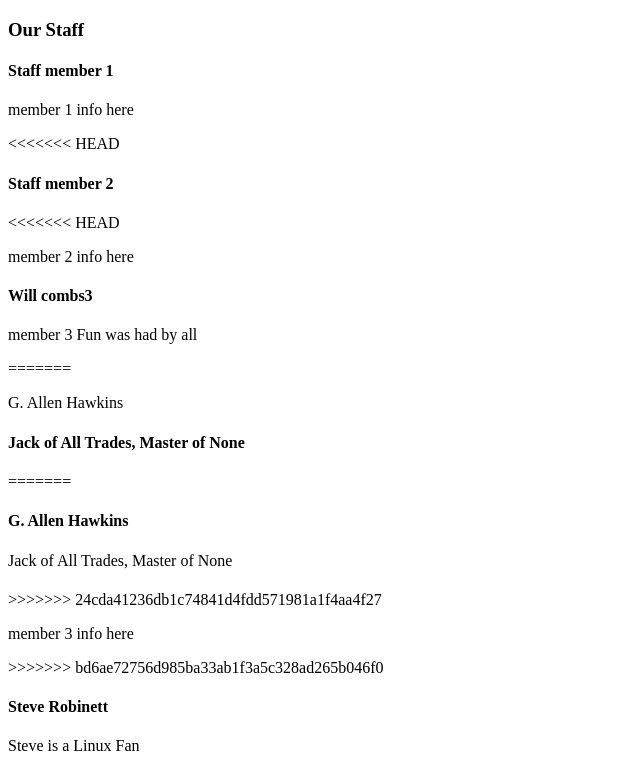
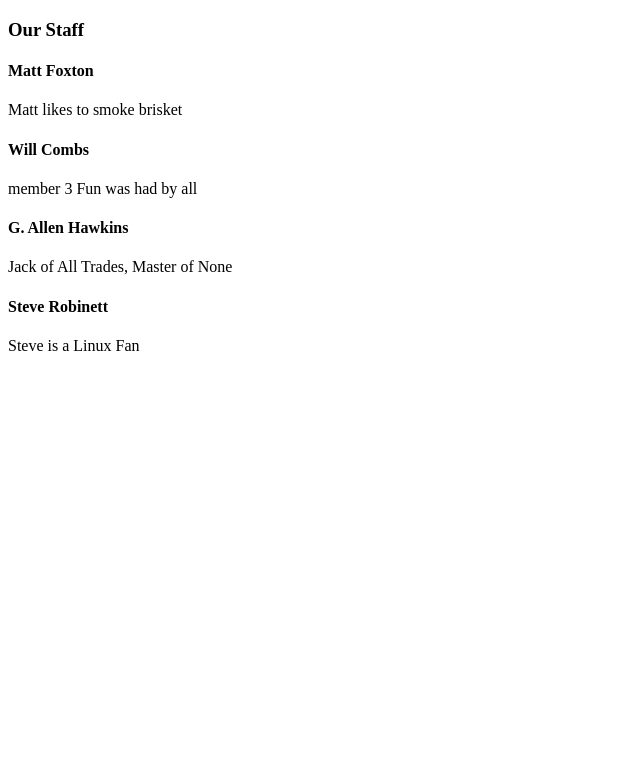
Before and after one commit to steverobinett/gitDemo, a plain HTML site: page index.html in a window 1280 px wide. Shown: the part 61-832 px from the top of the page, without its empty margins (0-640 px from the left). After the commit the page ends 800 px from the top, so only its background shows below. Drawn offline with Linux system fonts and the light colour scheme.

Commit message:
Matt has updated stuff

```diff
--- a/index.html
+++ b/index.html
@@ -9,24 +9,12 @@
 <body>
     <h1>git Demo Spring 2022</h1>
     <h3>Our Staff</h3>
-    <h4>Staff member 1</h4>
-    <p>member 1 info here</p>
-<<<<<<< HEAD
-    <h4>Staff member 2</h4>
-<<<<<<< HEAD
-    <p>member 2 info here</p>
-    <h4>Will combs3</h4>
+    <h4>Matt Foxton</h4>
+    <p>Matt likes to smoke brisket</p>
+    <h4>Will Combs</h4>
     <p>member 3 Fun was had by all</p>
-=======
-    <p>G. Allen Hawkins</p>
-    <h4>Jack of All Trades, Master of None</h4>
-=======
     <h4>G. Allen Hawkins</h4>
     <p>Jack of All Trades, Master of None</p>
-    <h4></h4>
->>>>>>> 24cda41236db1c74841d4fdd571981a1f4aa4f27
-    <p>member 3 info here</p>
->>>>>>> bd6ae72756d985ba33ab1f3a5c328ad265b046f0
     <h4>Steve Robinett</h4>
     <p>Steve is a Linux Fan</p>
 </body>
```
